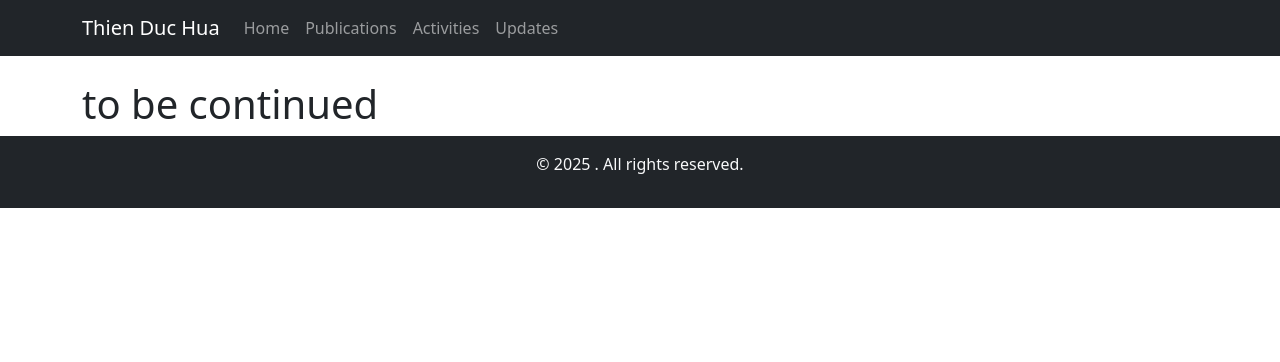
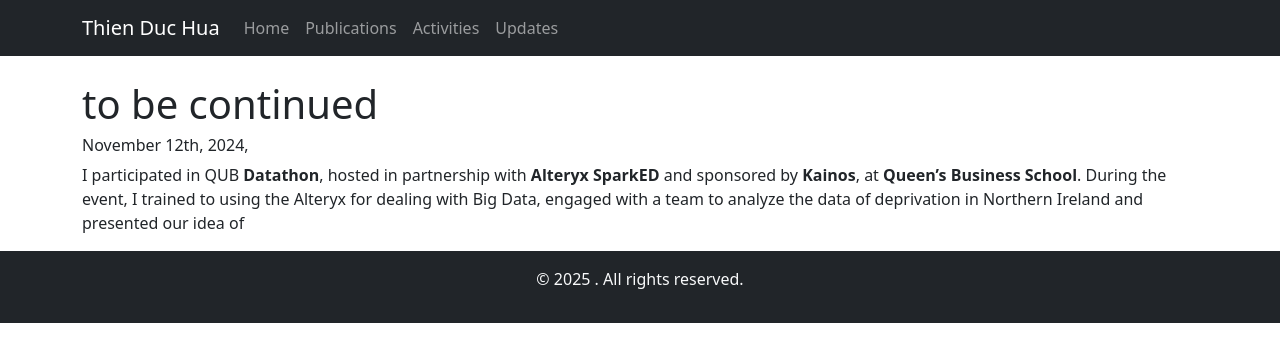
Before and after one commit to thienduchua/thienduchua.github.io, a Jekyll site: the page built from updates.md, in a window 1280 px wide. Shown: the top 362 px of the page. Built offline with Jekyll 4.4.1, drawn with Linux system fonts in a browser that asks for light colours.

Commit message:
Update updates.md

```diff
--- a/updates.md
+++ b/updates.md
@@ -4,3 +4,6 @@ title: Updates
 ---
 
 # to be continued
+
+###### November 12th, 2024,
+I participated in QUB **Datathon**, hosted in partnership with **Alteryx SparkED** and sponsored by **Kainos**, at **Queen's Business School**.  During the event, I trained to using the Alteryx for dealing with Big Data, engaged with a team to analyze the data of deprivation in Northern Ireland and presented our idea of
```
